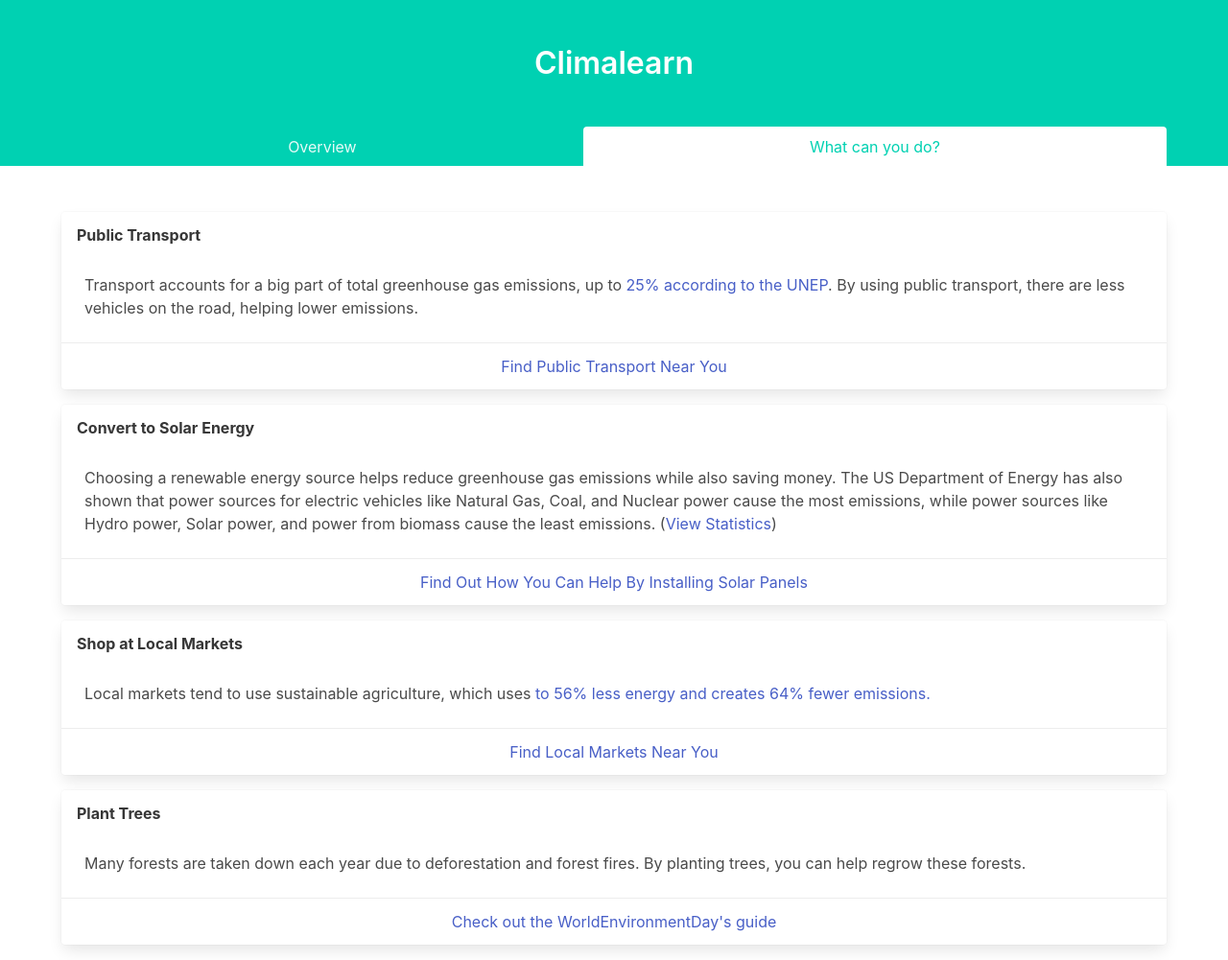
After one commit to CoolCoderSJ/Climalearn, a Flask app: template templates/solutions.html in a window 1280 px wide. The commit adds this page. Shown: the whole page at 96% size. Run offline with Flask 2, Linux system fonts and the light colour scheme; the template is opened without the code that fills it, so the values that code supplies are empty; some libraries are stand-ins or nearby versions.

Commit message:
finish step 1 of solutions page

```diff
--- a/main.py
+++ b/main.py
@@ -74,7 +74,7 @@ def getData():
 
 @app.route("/solutions")
 def solutions():
-    pass
+    return render_template("solutions.html")
 
 
 app.run(debug=True)
--- a/static/style.css
+++ b/static/style.css
@@ -14,3 +14,7 @@
 .flex2 {
     flex: 2
 }
+
+.card-header {
+    box-shadow: 0 0 0 0;
+}
--- /dev/null
+++ b/templates/solutions.html
@@ -0,0 +1,102 @@
+<!DOCTYPE html>
+<html>
+
+<head>
+    <title>Climalearn</title>
+    <meta charset="UTF-8">
+    <meta name="viewport" content="width=device-width, initial-scale=1.0">
+    <link rel="stylesheet" href="https://cdn.jsdelivr.net/npm/bulma@0.9.4/css/bulma.min.css">
+    <link rel="stylesheet" href="https://cdnjs.cloudflare.com/ajax/libs/font-awesome/6.1.2/css/all.min.css">
+    <link rel="stylesheet" href="/static/style.css">
+</head>
+
+<body>
+    <section class="hero is-primary is-medium">
+        <div class="hero-body" style="padding: 3rem 3rem">
+          <div class="container has-text-centered">
+            <p class="title">
+              Climalearn
+            </p>
+          </div>
+        </div>
+
+        <div class="hero-foot">
+          <nav class="tabs is-boxed is-fullwidth">
+            <div class="container">
+              <ul>
+                <li><a href="/home">Overview</a></li>
+                <li class="is-active"><a href="#">What can you do?</a></li>
+              </ul>
+            </div>
+          </nav>
+        </div>
+      </section>
+
+      <div class="container mt-6">
+        <div class="card is-fullwidth">
+            <header class="card-header">
+              <p class="card-header-title">
+                Public Transport
+              </p>
+            </header>
+            <div class="card-content pt-4">
+              <div class="content">
+                Transport accounts for a big part of total greenhouse gas emissions, up to <a href="https://www.unep.org/explore-topics/energy/what-we-do/transport" target="_blank">25% according to the UNEP</a>. By using public transport, there are less vehicles on the road, helping lower emissions.
+              </div>
+            </div>
+            <footer class="card-footer">
+              <a href="/solutions/transport" class="card-footer-item">Find Public Transport Near You</a>
+            </footer>
+          </div>
+
+          <div class="card is-fullwidth mt-4">
+            <header class="card-header">
+              <p class="card-header-title">
+                Convert to Solar Energy
+              </p>
+            </header>
+            <div class="card-content pt-4">
+              <div class="content">
+                Choosing a renewable energy source helps reduce greenhouse gas emissions while also saving money. The US Department of Energy has also shown that power sources for electric vehicles like Natural Gas, Coal, and Nuclear power cause the most emissions, while power sources like Hydro power, Solar power, and power from biomass cause the least emissions. (<a href="https://afdc.energy.gov/vehicles/electric_emissions.html" target="_blank">View Statistics</a>)
+              </div>
+            </div>
+            <footer class="card-footer">
+              <a href="/solutions/sunroof" class="card-footer-item">Find Out How You Can Help By Installing Solar Panels</a>
+            </footer>
+          </div>
+
+          <div class="card is-fullwidth mt-4">
+            <header class="card-header">
+              <p class="card-header-title">
+                Shop at Local Markets
+              </p>
+            </header>
+            <div class="card-content pt-4">
+              <div class="content">
+                Local markets tend to use sustainable agriculture, which uses <a href="https://www.unep.org/news-and-stories/story/10-ways-you-can-help-fight-climate-crisis" target="_blank">to 56% less energy and creates 64% fewer emissions.</a>
+              </div>
+            </div>
+            <footer class="card-footer">
+              <a href="/solutions/markets" class="card-footer-item">Find Local Markets Near You</a>
+            </footer>
+          </div>
+
+          <div class="card is-fullwidth mt-4 mb-4">
+            <header class="card-header">
+              <p class="card-header-title">
+                Plant Trees
+              </p>
+            </header>
+            <div class="card-content pt-4">
+              <div class="content">
+                Many forests are taken down each year due to deforestation and forest fires. By planting trees, you can help regrow these forests.
+              </div>
+            </div>
+            <footer class="card-footer">
+              <a href="https://www.worldenvironmentday.global/get-involved/practical-guide" class="card-footer-item">Check out the WorldEnvironmentDay's guide</a>
+            </footer>
+          </div>
+      </div>
+</body>
+
+</html>
```
